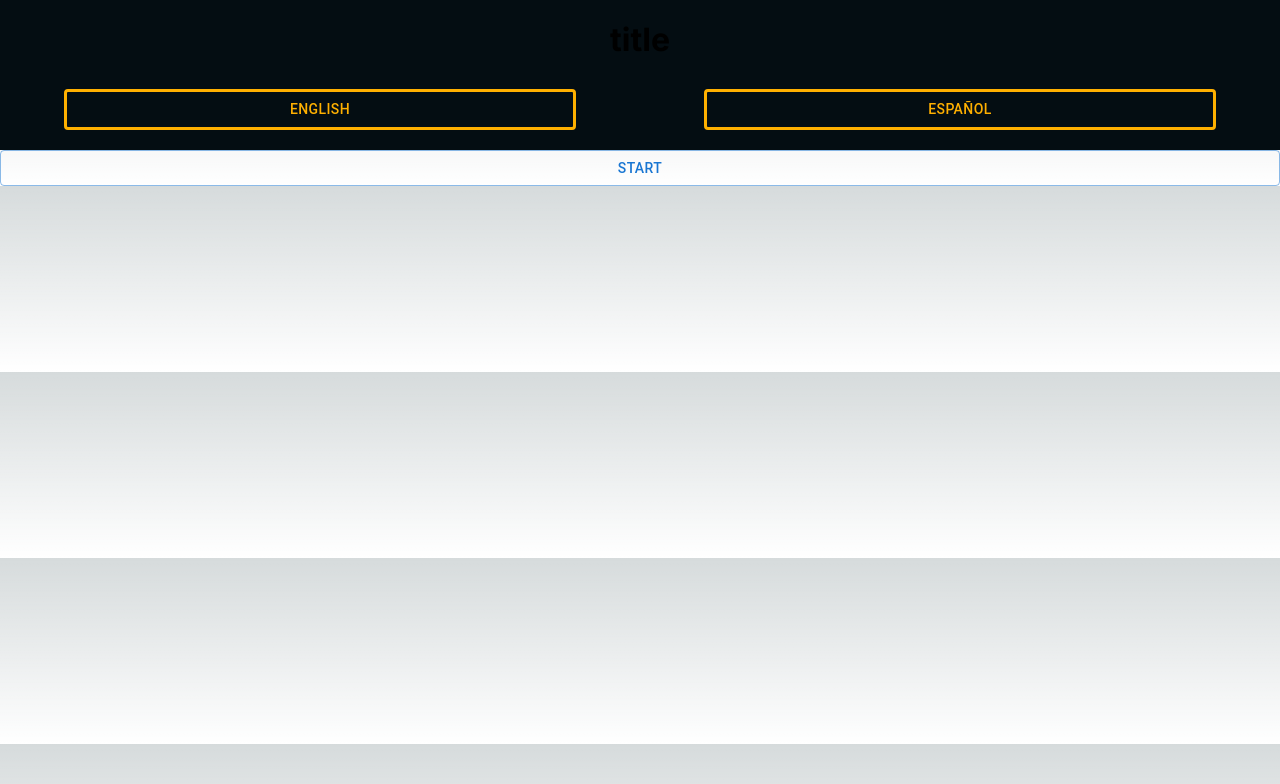
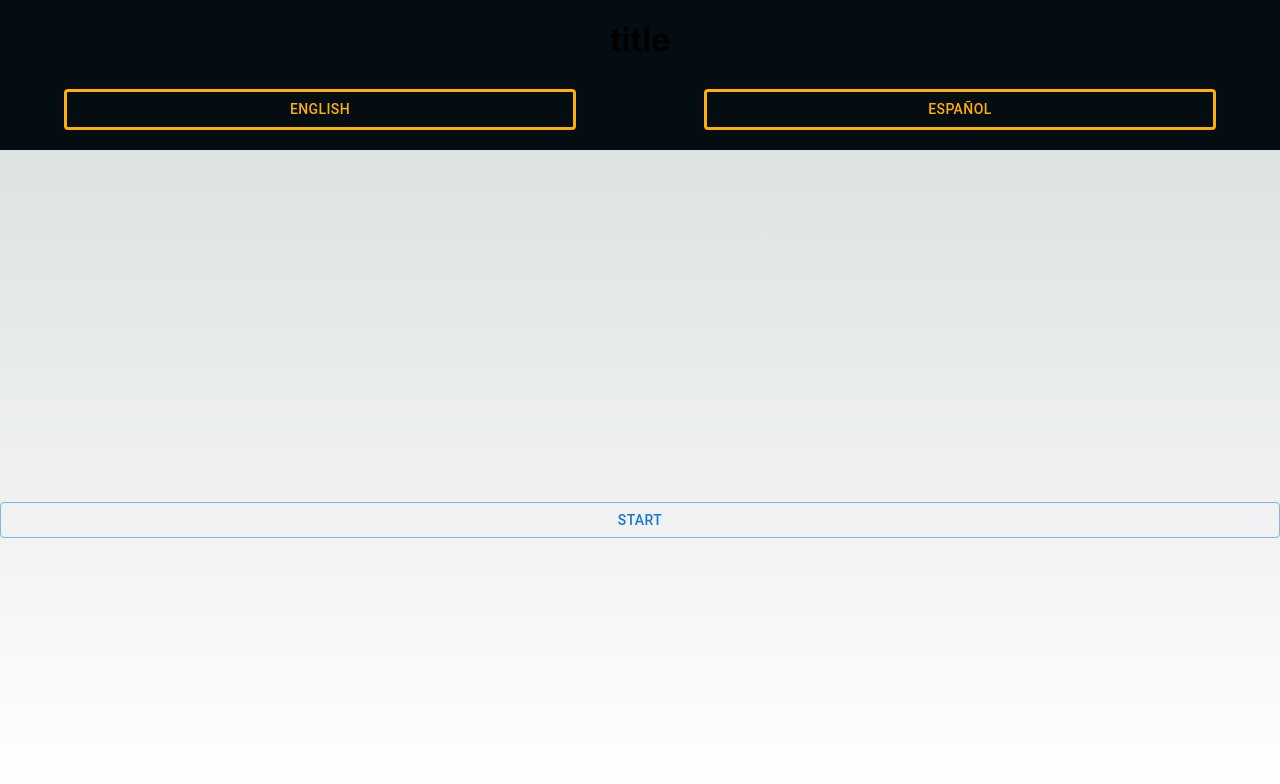
Before and after one commit to ElviraVargas7/faction-quiz, a Next.js app: page /en in a window 1280 px wide. Shown: the top 784 px of the page. Built offline with nearby package versions, Linux system fonts and the light colour scheme; what i18next-resources-to-backend would draw is missing.

Commit message:
home reformatted

```diff
--- /dev/null
+++ b/src/app/[lng]/home/Home.jsx
@@ -0,0 +1,20 @@
+import "./Home.scss"
+import React from "react";
+import LanguageSwitcher from '@/app/components/LanguageSwitcher/LanguageSwitcher';
+import StartButton from '@/app/components/StartButton/StartButton';
+
+const Home = ({ lng }) => {
+    return (
+        <div className="home">
+            <div className="home__language">
+                <LanguageSwitcher lng={lng} />
+            </div>
+
+            <div className="home__start">
+                <StartButton lng={lng}/>
+            </div>
+        </div>
+    )
+}
+
+export default Home;
--- /dev/null
+++ b/src/app/[lng]/home/Home.scss
@@ -0,0 +1,14 @@
+.home {
+    height: 100dvh;
+
+    &__language {
+        height: 30%;
+    }
+
+    &__start {
+        display: flex;
+        justify-content: center;
+        align-items: center;
+        height: 70%;
+    }
+}
--- a/src/app/[lng]/page.js
+++ b/src/app/[lng]/page.js
@@ -1,11 +1,9 @@
-import LanguageSwitcher from '../components/LanguageSwitcher/LanguageSwitcher';
-import StartButton from '../components/StartButton/StartButton';
+import Home from "./home/Home";
 
-export default function Home({ params: { lng } }) {
+export default function Page({ params: { lng } }) {
   return (
     <main>
-      <LanguageSwitcher lng={lng} />
-      <StartButton lng={lng}/>
+      <Home lng={lng} />
     </main>
   );
 }
--- a/src/app/components/Result/Result.scss
+++ b/src/app/components/Result/Result.scss
@@ -30,7 +30,7 @@
 
     &__home-container {
         display: flex;
-        justify-content: end;
+        justify-content: flex-end;
         width: 100dvw;
         margin-bottom: 3%;
         margin-right: 2%;
```
